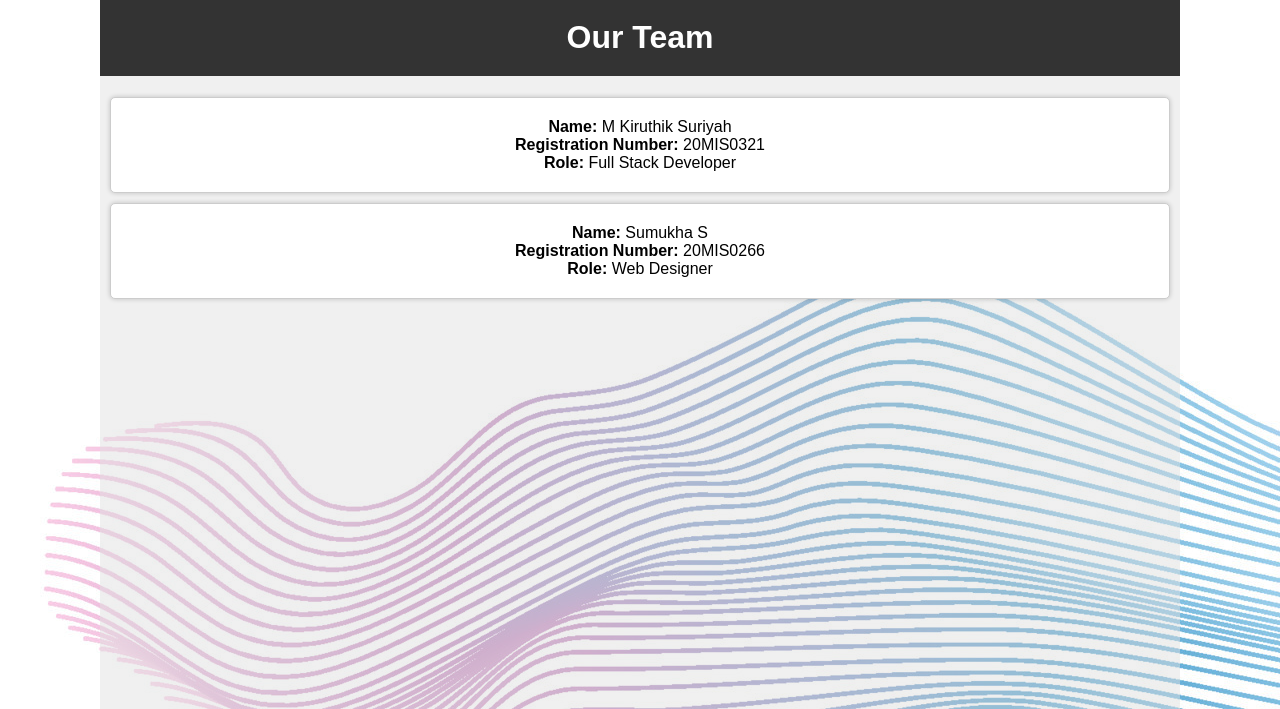
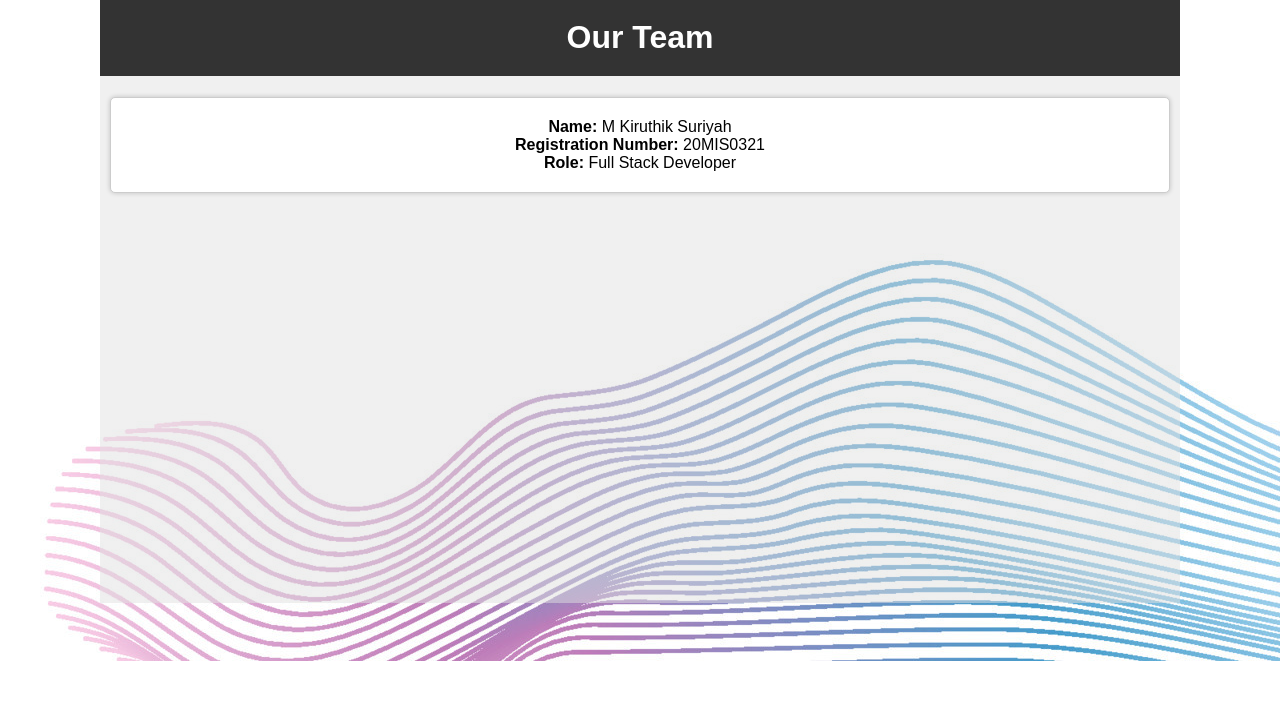
Before and after one commit to Kiruthik-coder/WebApp_for_XSS_Detection, a Flask app: page /team in a window 1280 px wide. Shown: the part 139-848 px from the top of the page. After the commit the page ends 800 px from the top, so only its background shows below. Run offline with Flask 3, Linux system fonts and the light colour scheme; parts of the project's set-up code (start-up, migrations or seed data) failed here and were passed over.

Commit message:
Update Team.html

```diff
--- a/templates/Team.html
+++ b/templates/Team.html
@@ -32,13 +32,6 @@
                 <br>
                  <strong>Role:</strong> Full Stack Developer
                 </li>
-                <li>
-                    <strong>Name:</strong> Sumukha S
-                <br>
-                    <strong>Registration Number:</strong> 20MIS0266
-                    <br>
-                 <strong>Role:</strong> Web Designer
-                </li>
             </ul>
 
         </div>
```
